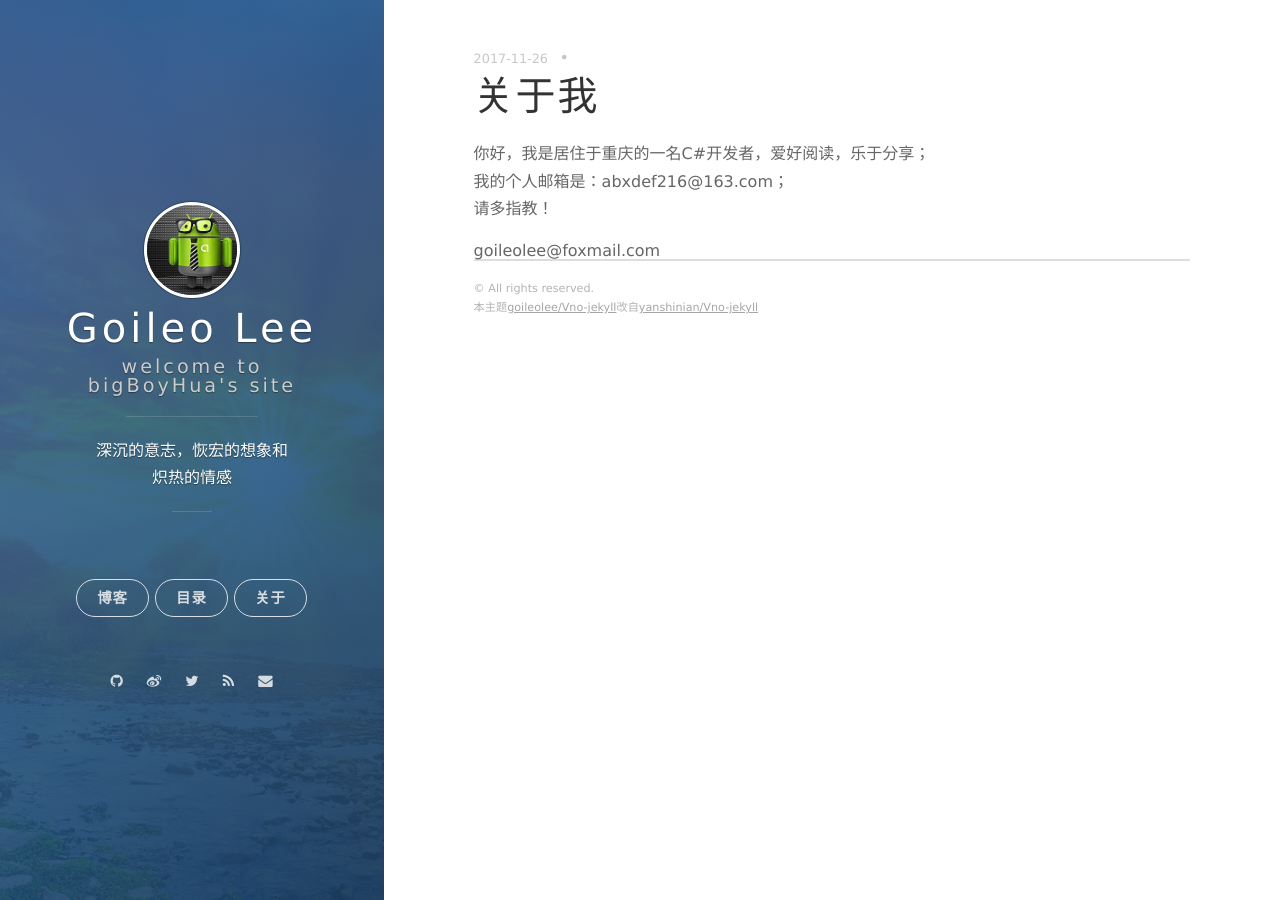
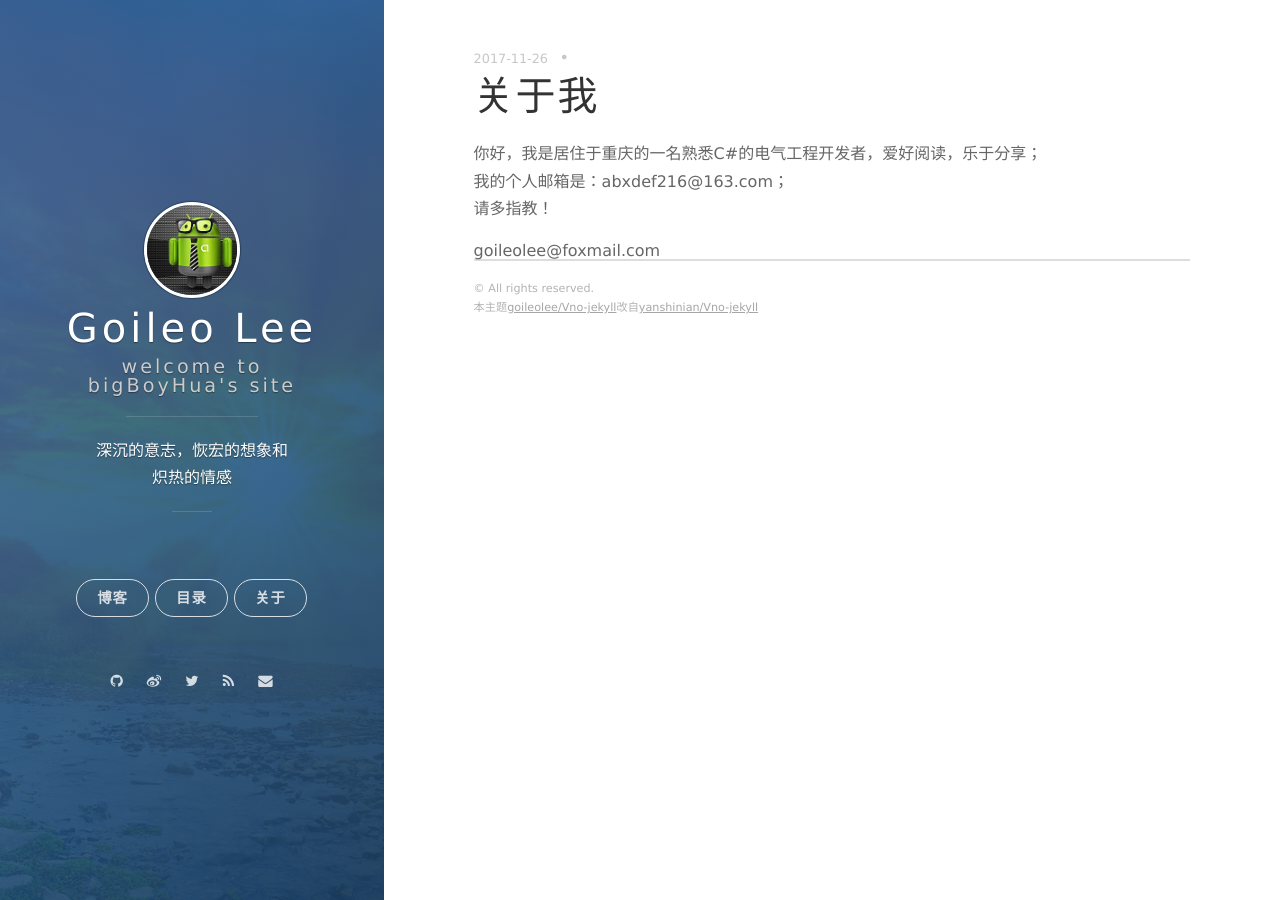
Before and after one commit to quhuahua/bigBoyHua.github.io-1, a Jekyll site: the page built from aboutme.html, in a window 1280 px wide. Built offline with Jekyll 4.4.1, drawn with Linux system fonts in a browser that asks for light colours; nearby versions of some CDN libraries; Markdown is read by kramdown in place of the engine named in the settings; comment, search, counter and statistics services are not loaded.

Commit message:
Update aboutme.html

```diff
--- a/aboutme.html
+++ b/aboutme.html
@@ -9,7 +9,7 @@ excerpt: 博客时间线
 ---
 
 <p>
-你好，我是居住于重庆的一名C#开发者，爱好阅读，乐于分享；<br>
+你好，我是居住于重庆的一名熟悉C#的电气工程开发者，爱好阅读，乐于分享；<br>
 我的个人邮箱是：abxdef216@163.com；<br>
 请多指教！
 </p>
```
